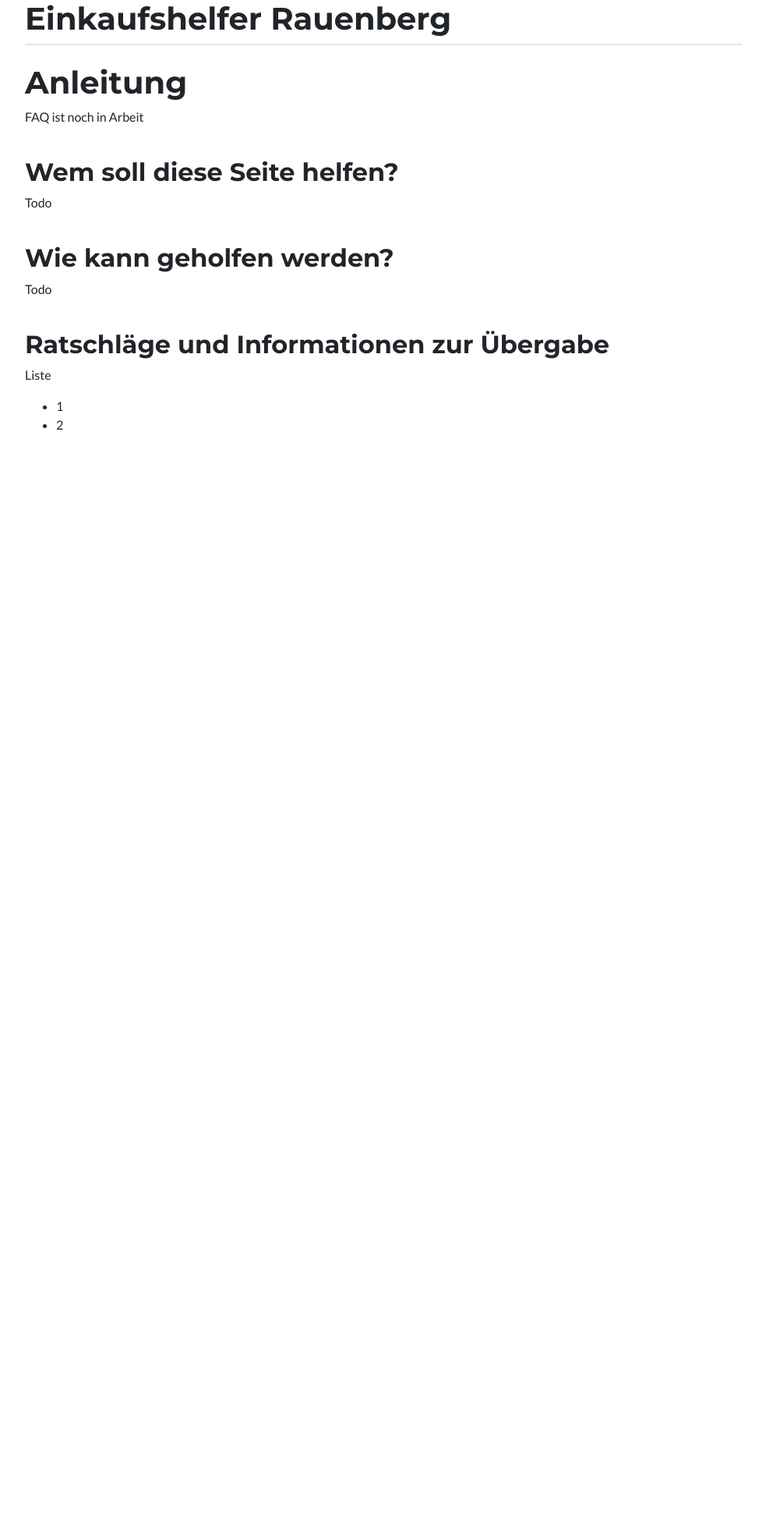
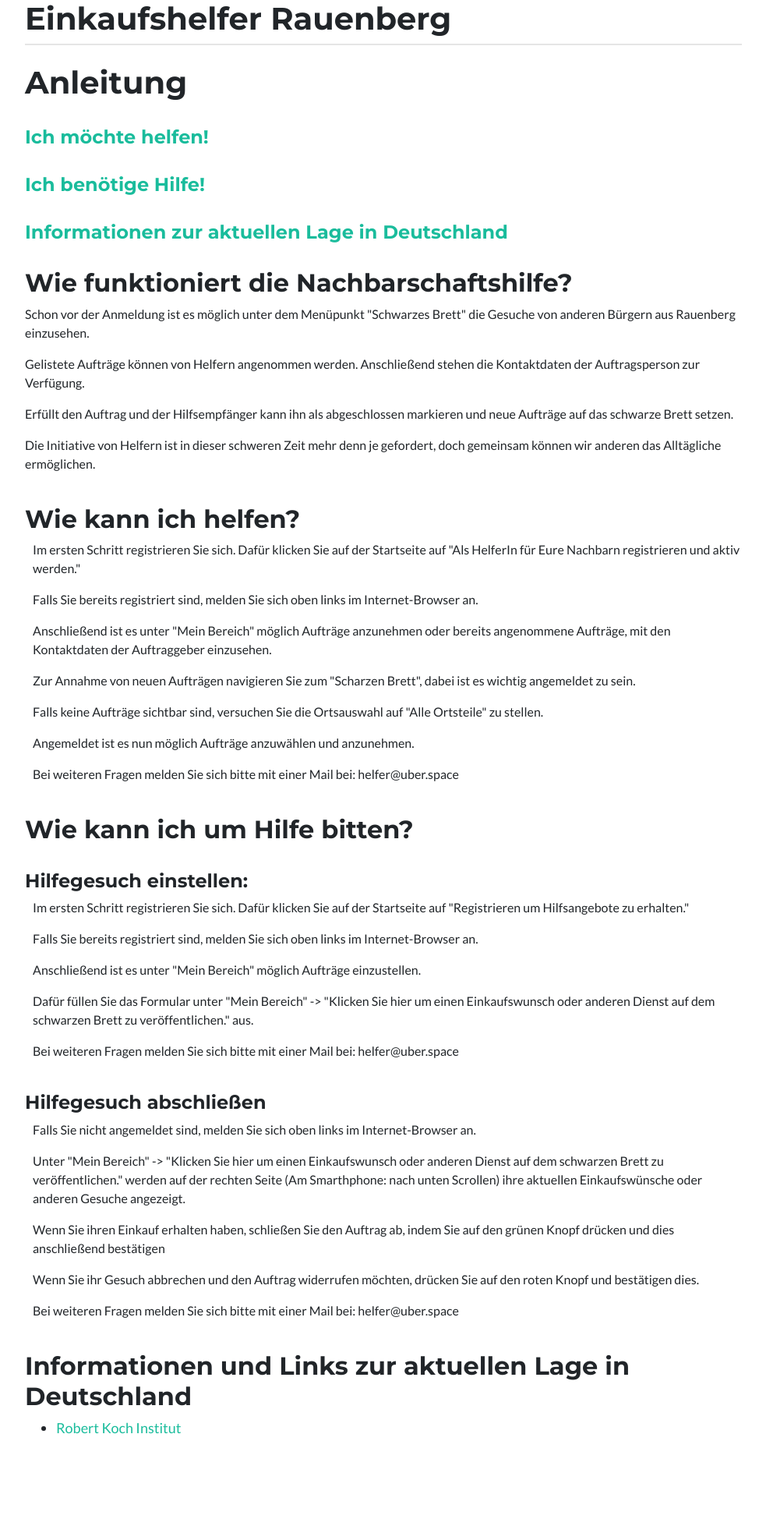
Before and after one commit to SYoy/voluntary_grocery_shopping, a Django app: page /faq in a window 1280 px wide. Shown: the part 128-2085 px from the top of the page at 78% size, without its empty margins (148-1131 px from the left). Before the commit the page ends 679 px from the top, so only its background shows below. Run offline with Django 3.2, Linux system fonts and the light colour scheme; some libraries are stand-ins or nearby versions.

Commit message:
texte anleitung

```diff
--- a/EinkaufsApp/templates/app/home.html
+++ b/EinkaufsApp/templates/app/home.html
@@ -23,18 +23,18 @@
         {% if group == "E" %}
             <a href="{% url 'einkaufsliste' %}">
                 <div class="col-md-auto img-rounded" style="font-size: x-large; color:#ffffff; background: #63b58c;">
-                    <p style="padding-top: 5px">Klicken Sie hier um einen Einkaufswunsch abzusetzen!</p>
+                    <p style="padding-top: 5px">Klicken Sie hier um einen Einkaufswunsch oder anderen Dienst auf dem schwarzen Brett zu veröffentlichen.</p>
                 </div>
             </a>
         {% elif group == "H" %}
             <a href="{% url 'blackboard' %}">
                 <div class="col-md-auto img-rounded" style="font-size: x-large; color:#ffffff; background: #63b58c;">
-                    <p style="padding-top: 5px">Klicken Sie hier um aktuelle Einkaufswünsche zu sehen!</p>
+                    <p style="padding-top: 5px">Klicken Sie hier um aktuelle Einkaufswünsche/Aufträge zu sehen!</p>
                 </div>
             </a>
             <a href="{% url 'helfer_einkaufslisten' %}">
                 <div class="col-md-auto img-rounded" style="font-size: x-large; color:#ffffff; background: #63b58c;">
-                        <p style="padding-top: 5px">Klicken Sie hier um Ihre angenommenen Einkaufsaufträge anzusehen!</p>
+                        <p style="padding-top: 5px">Klicken Sie hier um Ihre angenommenen Einkaufsaufträge/Aufträge anzusehen!</p>
                 </div>
             </a>
         {% endif %}
--- a/EinkaufsApp/templates/public/faq.html
+++ b/EinkaufsApp/templates/public/faq.html
@@ -12,22 +12,60 @@
 
 {% block content %}
     <h1>Anleitung</h1>
-    <p>FAQ ist noch in Arbeit</p>
+    <br>
+    <a href="#helfen">
+        <h4>Ich möchte helfen!</h4>
+    </a>
+    <br>
+    <a href="#geholfen">
+        <h4>Ich benötige Hilfe!</h4>
+    </a>
+    <br>
+    <a href="#aktuelles">
+        <h4>Informationen zur aktuellen Lage in Deutschland</h4>
+    </a>
     <br>
 
-    <h2>Wem soll diese Seite helfen?</h2>
-    <p>Todo</p>
+    <h2>Wie funktioniert die Nachbarschaftshilfe?</h2>
+        <p>Schon vor der Anmeldung ist es möglich unter dem Menüpunkt "Schwarzes Brett" die Gesuche von anderen Bürgern aus Rauenberg einzusehen.</p>
+        <p>Gelistete Aufträge können von Helfern angenommen werden. Anschließend stehen die Kontaktdaten der Auftragsperson zur Verfügung.</p>
+        <p>Erfüllt den Auftrag und der Hilfsempfänger kann ihn als abgeschlossen markieren und neue Aufträge auf das schwarze Brett setzen.</p>
+        <p>Die Initiative von Helfern ist in dieser schweren Zeit mehr denn je gefordert, doch gemeinsam können wir anderen das Alltägliche ermöglichen.</p>
     <br>
 
-    <h2>Wie kann geholfen werden?</h2>
-    <p>Todo</p>
+    <h2 id="helfen">Wie kann ich helfen?</h2>
+        <p style="margin-left: 10px">Im ersten Schritt registrieren Sie sich. Dafür klicken Sie auf der Startseite auf "Als HelferIn für Eure Nachbarn registrieren und aktiv werden."</p>
+        <p style="margin-left: 10px">Falls Sie bereits registriert sind, melden Sie sich oben links im Internet-Browser an.</p>
+        <p style="margin-left: 10px">Anschließend ist es unter "Mein Bereich" möglich Aufträge anzunehmen oder bereits angenommene Aufträge, mit den Kontaktdaten der Auftraggeber einzusehen.</p>
+        <p style="margin-left: 10px">Zur Annahme von neuen Aufträgen navigieren Sie zum "Scharzen Brett", dabei ist es wichtig angemeldet zu sein.</p>
+        <p style="margin-left: 10px">Falls keine Aufträge sichtbar sind, versuchen Sie die Ortsauswahl auf "Alle Ortsteile" zu stellen.</p>
+        <p style="margin-left: 10px">Angemeldet ist es nun möglich Aufträge anzuwählen und anzunehmen.</p>
+
+        <p style="margin-left: 10px">Bei weiteren Fragen melden Sie sich bitte mit einer Mail bei: helfer@uber.space</p>
+    <br>
+    <h2 id="geholfen">Wie kann ich um Hilfe bitten?</h2>
+    <br>
+    <h4>Hilfegesuch einstellen:</h4>
+        <p style="margin-left: 10px">Im ersten Schritt registrieren Sie sich. Dafür klicken Sie auf der Startseite auf "Registrieren um Hilfsangebote zu erhalten."</p>
+        <p style="margin-left: 10px">Falls Sie bereits registriert sind, melden Sie sich oben links im Internet-Browser an.</p>
+        <p style="margin-left: 10px">Anschließend ist es unter "Mein Bereich" möglich Aufträge einzustellen. </p>
+        <p style="margin-left: 10px">Dafür füllen Sie das Formular unter "Mein Bereich" -> "Klicken Sie hier um einen Einkaufswunsch oder anderen Dienst auf dem schwarzen Brett zu veröffentlichen." aus.</p>
+        <p style="margin-left: 10px">Bei weiteren Fragen melden Sie sich bitte mit einer Mail bei: helfer@uber.space</p>
+
+    <br>
+    <h4>Hilfegesuch abschließen</h4>
+        <p style="margin-left: 10px">Falls Sie nicht angemeldet sind, melden Sie sich oben links im Internet-Browser an.</p>
+        <p style="margin-left: 10px">Unter "Mein Bereich" -> "Klicken Sie hier um einen Einkaufswunsch oder anderen Dienst auf dem schwarzen Brett zu veröffentlichen."
+            werden auf der rechten Seite (Am Smarthphone: nach unten Scrollen) ihre aktuellen Einkaufswünsche oder anderen Gesuche angezeigt.</p>
+        <p style="margin-left: 10px">Wenn Sie ihren Einkauf erhalten haben, schließen Sie den Auftrag ab, indem Sie auf den grünen Knopf drücken und dies anschließend bestätigen</p>
+        <p style="margin-left: 10px">Wenn Sie ihr Gesuch abbrechen und den Auftrag widerrufen möchten, drücken Sie auf den roten Knopf und bestätigen dies.</p>
+        <p style="margin-left: 10px">Bei weiteren Fragen melden Sie sich bitte mit einer Mail bei: helfer@uber.space</p>
     <br>
 
-    <h2>Ratschläge und Informationen zur Übergabe</h2>
-    <p>Liste</p>
+
+    <h2 id="aktuelles">Informationen und Links zur aktuellen Lage in Deutschland</h2>
     <ul>
-        <li>1</li>
-        <li>2</li>
+        <li style="font-size: large"><a href="https://www.rki.de/DE/Home/homepage_node.html">Robert Koch Institut</a></li>
     </ul>
 
 {% endblock %}
```
Also changed, not shown: EinkaufsApp/templates/public/start.html (+6 -2 lines), db.sqlite3.
